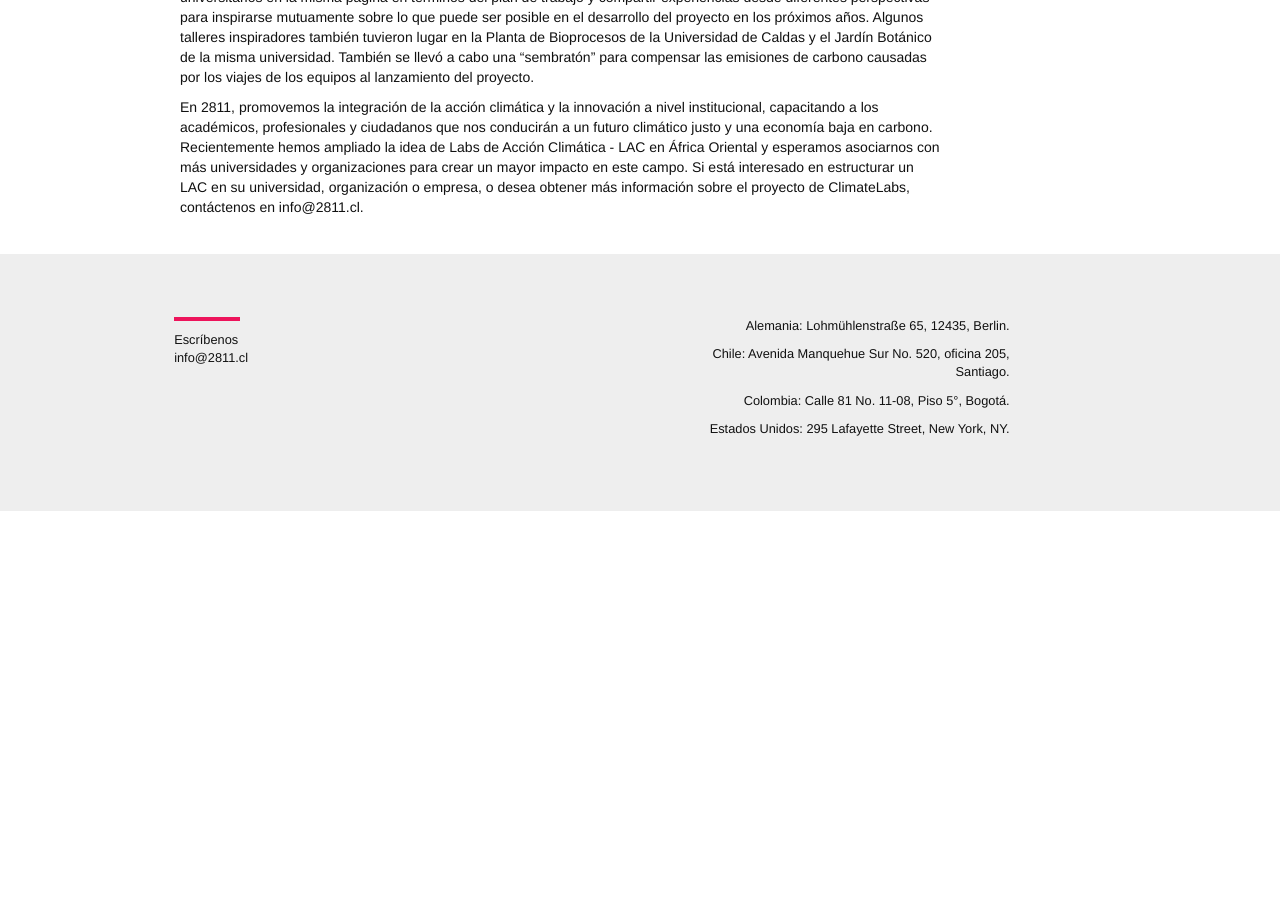
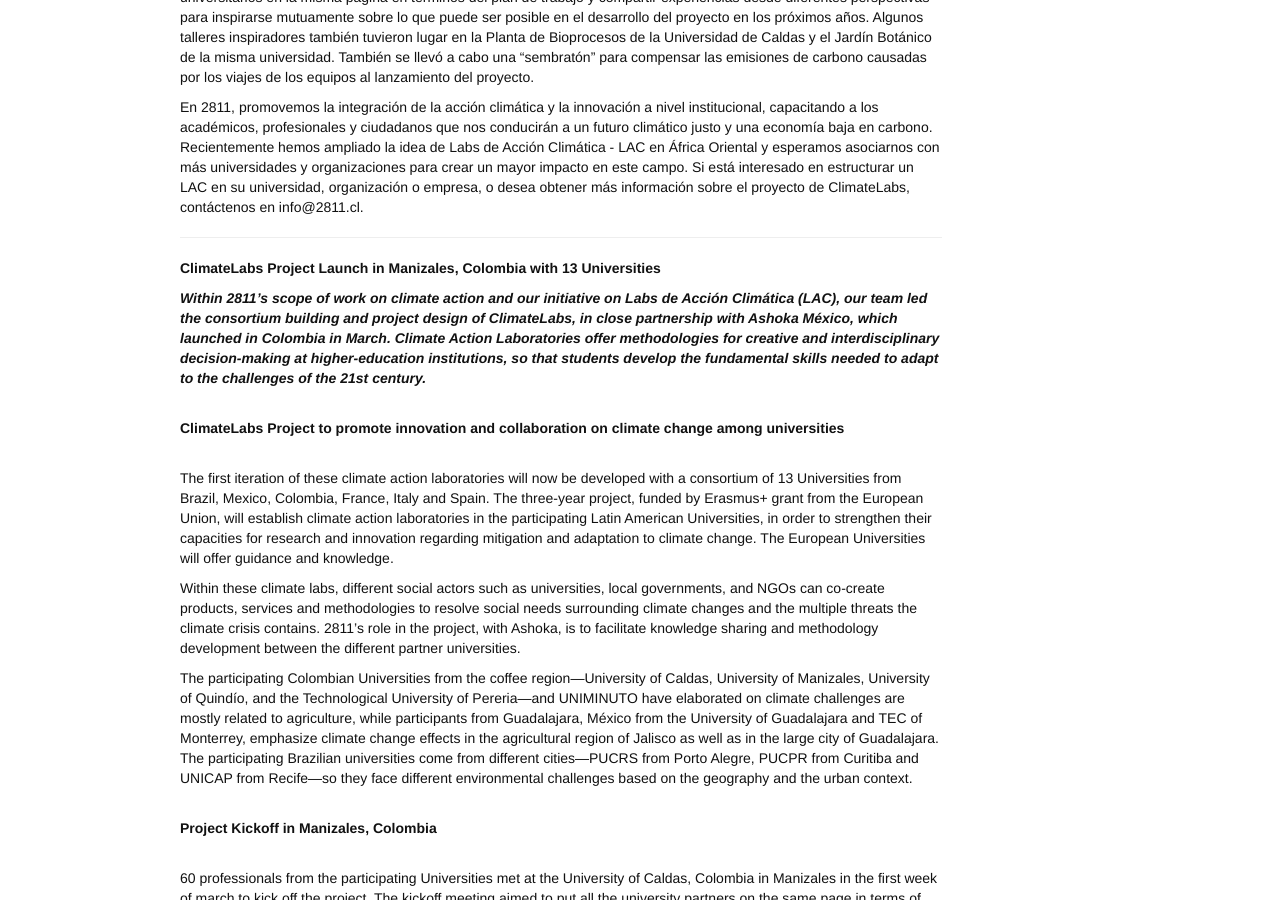
Before and after one commit to 2811Chile/2811Chile.github.io, a Jekyll site: the page built from _posts/2020-04-30-lanzamiento-climatelabs.markdown, in a window 1280 px wide and 900 px high, scrolled down 1822 px. Built offline with Jekyll 4.4.1, drawn with Linux system fonts in a browser that asks for light colours; nearby versions of some CDN libraries; some web fonts are replaced; our own code applies the rules of GitHub Pages for plain Markdown files; before the commit the page ends 2333 px from its top, so only the background shows below that; some of the changed text lies outside the part shown.

Commit message:
Updated Lanzamiento Climatelabs

```diff
--- a/_posts/2020-04-30-lanzamiento-climatelabs.markdown
+++ b/_posts/2020-04-30-lanzamiento-climatelabs.markdown
@@ -32,3 +32,28 @@
 60 profesionales de las universidades participantes se reunieron en la Universidad de Caldas, Colombia, en Manizales, en la primera semana de marzo para iniciar el proyecto. La reunión inicial tuvo como objetivo poner a todos los socios universitarios en la misma página en términos del plan de trabajo y compartir experiencias desde diferentes perspectivas para inspirarse mutuamente sobre lo que puede ser posible en el desarrollo del proyecto en los próximos años. Algunos talleres inspiradores también tuvieron lugar en la Planta de Bioprocesos de la Universidad de Caldas y el Jardín Botánico de la misma universidad. También se llevó a cabo una “sembratón" para compensar las emisiones de carbono causadas por los viajes de los equipos al lanzamiento del proyecto.
 
 En 2811, promovemos la integración de la acción climática y la innovación a nivel institucional, capacitando a los académicos, profesionales y ciudadanos que nos conducirán a un futuro climático justo y una economía baja en carbono. Recientemente hemos ampliado la idea de Labs de Acción Climática - LAC en África Oriental y esperamos asociarnos con más universidades y organizaciones para crear un mayor impacto en este campo. Si está interesado en estructurar un LAC en su universidad, organización o empresa, o desea obtener más información sobre el proyecto de ClimateLabs, contáctenos en info@2811.cl.
+
+---
+
+**ClimateLabs Project Launch in Manizales, Colombia with 13 Universities**
+
+***Within 2811’s scope of work on climate action and our initiative on Labs de Acción Climática (LAC), our team led the consortium building and project design of ClimateLabs, in close partnership with Ashoka México, which launched in Colombia in March. Climate Action Laboratories offer methodologies for creative and interdisciplinary decision-making at higher-education institutions, so that students develop the fundamental skills needed to adapt to the challenges of the 21st century.***
+
+\
+**ClimateLabs Project to promote innovation and collaboration on climate change among universities**
+
+\
+The first iteration of these climate action laboratories will now be developed with a consortium of 13 Universities from Brazil, Mexico, Colombia, France, Italy and Spain. The three-year project, funded by Erasmus\+ grant from the European Union, will establish climate action laboratories in the participating Latin American Universities, in order to strengthen their capacities for research and innovation regarding mitigation and adaptation to climate change. The European Universities will offer guidance and knowledge.
+
+Within these climate labs, different social actors such as universities, local governments, and NGOs can co-create products, services and methodologies to resolve social needs surrounding climate changes and the multiple threats the climate crisis contains. 2811’s role in the project, with Ashoka, is to facilitate knowledge sharing and methodology development between the different partner universities.
+
+The participating Colombian Universities from the coffee region—University of Caldas, University of Manizales, University of Quindío, and the Technological University of Pereria—and UNIMINUTO have elaborated on climate challenges are mostly related to agriculture, while participants from Guadalajara, México from the University of Guadalajara and TEC of Monterrey, emphasize climate change effects in the agricultural region of Jalisco as well as in the large city of Guadalajara. The participating Brazilian universities come from different cities—PUCRS from Porto Alegre, PUCPR from Curitiba and UNICAP from Recife—so they face different environmental challenges based on the geography and the urban context.
+
+\
+**Project Kickoff in Manizales, Colombia**
+
+\
+60 professionals from the participating Universities met at the University of Caldas, Colombia in Manizales in the first week of march to kick off the project. The kickoff meeting aimed to put all the university partners on the same page in terms of the project’s work plan and to share experiences from different perspectives to inspire one another about what could be possible in the development of the project in the upcoming years. Some inspiring workshops also took place in U de Caldas Bioprocesses Plant and the Botanical Garden. We also planted trees in a “sembrathon” to offset the carbon emissions caused by our air travel to Colombia.
+
+\
+***At 2811, we promote the integration of climate action and innovation at the institutional level, training the teachers, professionals, and citizens who will lead us a just climate future and a low-carbon economy. We have recently expanded the idea of the climate action laboratories (Labs de Acción Climática - LAC) in East Africa and we hope to partner with more universities and organizations to create further impact in this field. If you’re interested in launching a ClimateLab at your University, organization, or business, or you want to learn more about this project, contact us at info@2811.cl***
```
